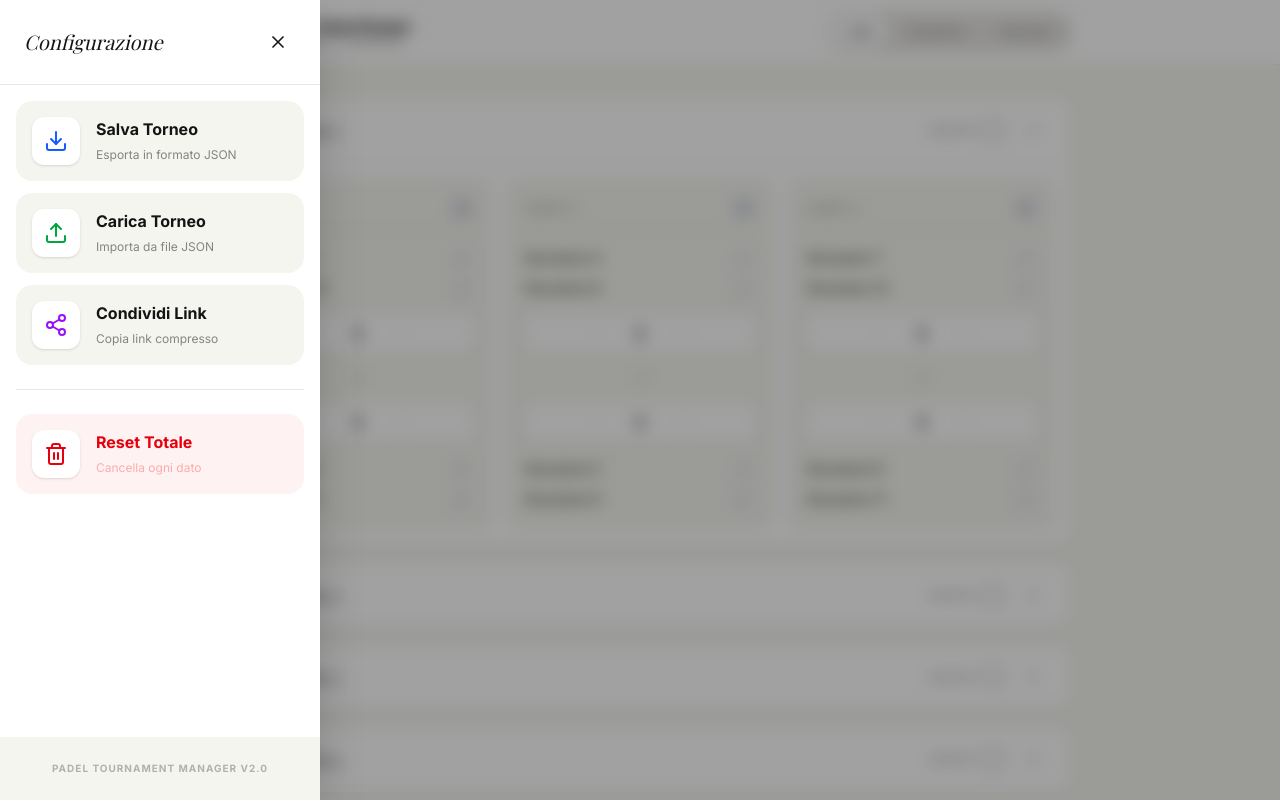
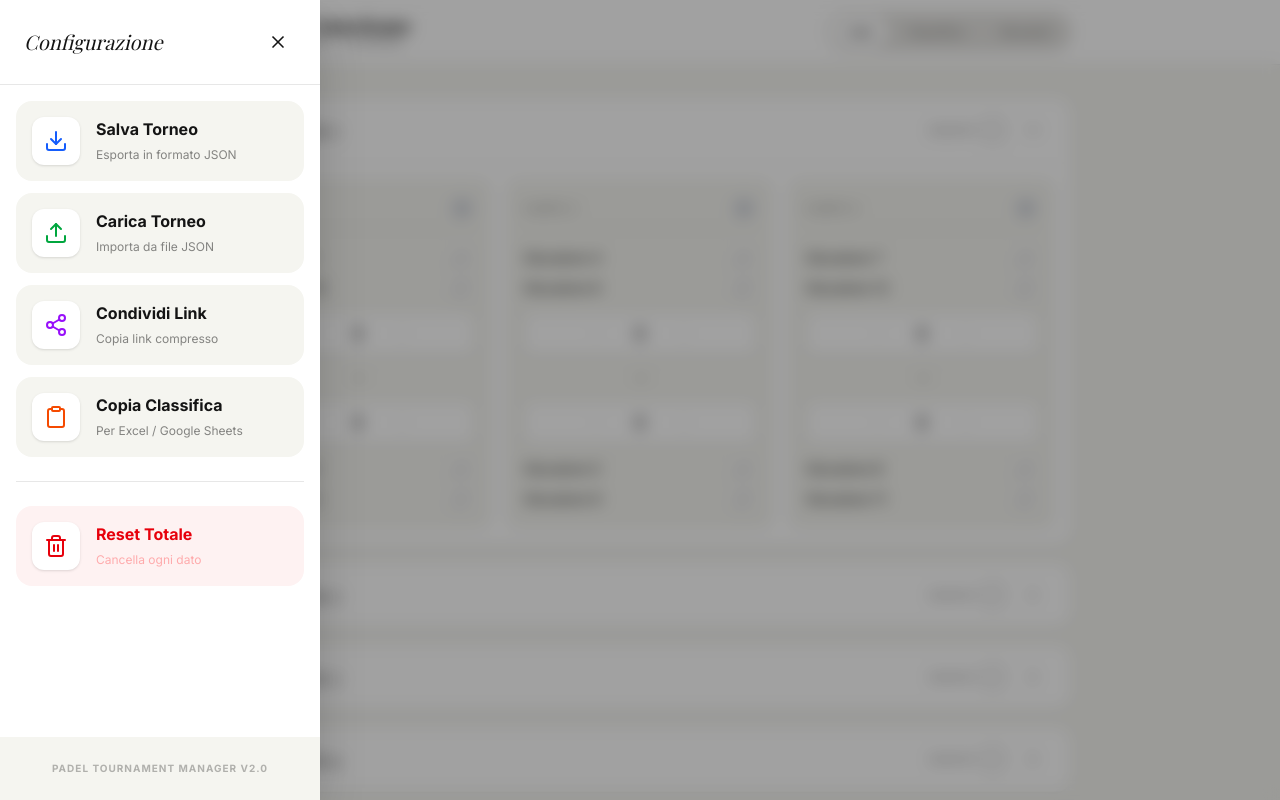
Before and after one commit to andreaparini1991-del/padel-zukka, a React (Vite) app: page / in a window 1280 px wide. Both pictures are taken after a click on the button 228 px from the left and 32 px from the top of the page. Shown: the top 800 px of the page. Built offline with nearby package versions, Linux system fonts and the light colour scheme; a web font is replaced by a local one.

Commit message:
Add copy to sheets

```diff
--- a/src/App.tsx
+++ b/src/App.tsx
@@ -1,5 +1,5 @@
 import React, { useState, useMemo, useEffect, useRef } from 'react';
-import { Trophy, Users, Calendar, RefreshCw, ChevronRight, ChevronDown, UserPlus, Save, Plus, Minus, Edit2, Lock, Unlock, Check, Trash2, Menu, X, Download, Upload, Share2 } from 'lucide-react';
+import { Trophy, Users, Calendar, RefreshCw, ChevronRight, ChevronDown, UserPlus, Save, Plus, Minus, Edit2, Lock, Unlock, Check, Trash2, Menu, X, Download, Upload, Share2, Clipboard } from 'lucide-react';
 import { motion, AnimatePresence } from 'motion/react';
 import LZString from 'lz-string';
 import { Player, Round, PlayerRole, LeaderboardEntry, Match } from './types';
@@ -27,6 +27,7 @@ export default function App() {
     return saved ? new Set(JSON.parse(saved)) : new Set();
   });
   const [isMenuOpen, setIsMenuOpen] = useState(false);
+  const [isCopying, setIsCopying] = useState(false);
   const [incomingTournament, setIncomingTournament] = useState<{ rounds: Round[], starters: Player[], unlockedMatches?: string[] } | null>(null);
   const [showImportModal, setShowImportModal] = useState(false);
   const fileInputRef = useRef<HTMLInputElement>(null);
@@ -390,6 +391,17 @@ export default function App() {
     return url;
   };
 
+  const copyLeaderboard = () => {
+    const textToCopy = leaderboard.map(entry => `${entry.name}\t${entry.matchesPlayed}\t${entry.totalPoints}`).join('\n');
+
+    navigator.clipboard.writeText(textToCopy).then(() => {
+      setIsCopying(true);
+      setTimeout(() => setIsCopying(false), 2000);
+    }).catch(err => {
+      console.error('Failed to copy leaderboard', err);
+    });
+  };
+
   const shareTournament = async () => {
     const url = generateShareLink();
     try {
@@ -520,6 +532,19 @@ export default function App() {
                   <div>
                     <span className="block font-bold">Condividi Link</span>
                     <span className="text-xs opacity-50">Copia link compresso</span>
+                  </div>
+                </button>
+
+                <button
+                  onClick={copyLeaderboard}
+                  className="w-full flex items-center gap-4 p-4 bg-[#F5F5F0] hover:bg-[#E4E3E0] rounded-2xl transition-colors text-left"
+                >
+                  <div className="w-12 h-12 bg-white rounded-xl flex items-center justify-center shadow-sm">
+                    {isCopying ? <Check size={24} className="text-green-600" /> : <Clipboard size={24} className="text-orange-600" />}
+                  </div>
+                  <div>
+                    <span className="block font-bold">{isCopying ? 'Copiato!' : 'Copia Classifica'}</span>
+                    <span className="text-xs opacity-50">Per Excel / Google Sheets</span>
                   </div>
                 </button>
 
```
